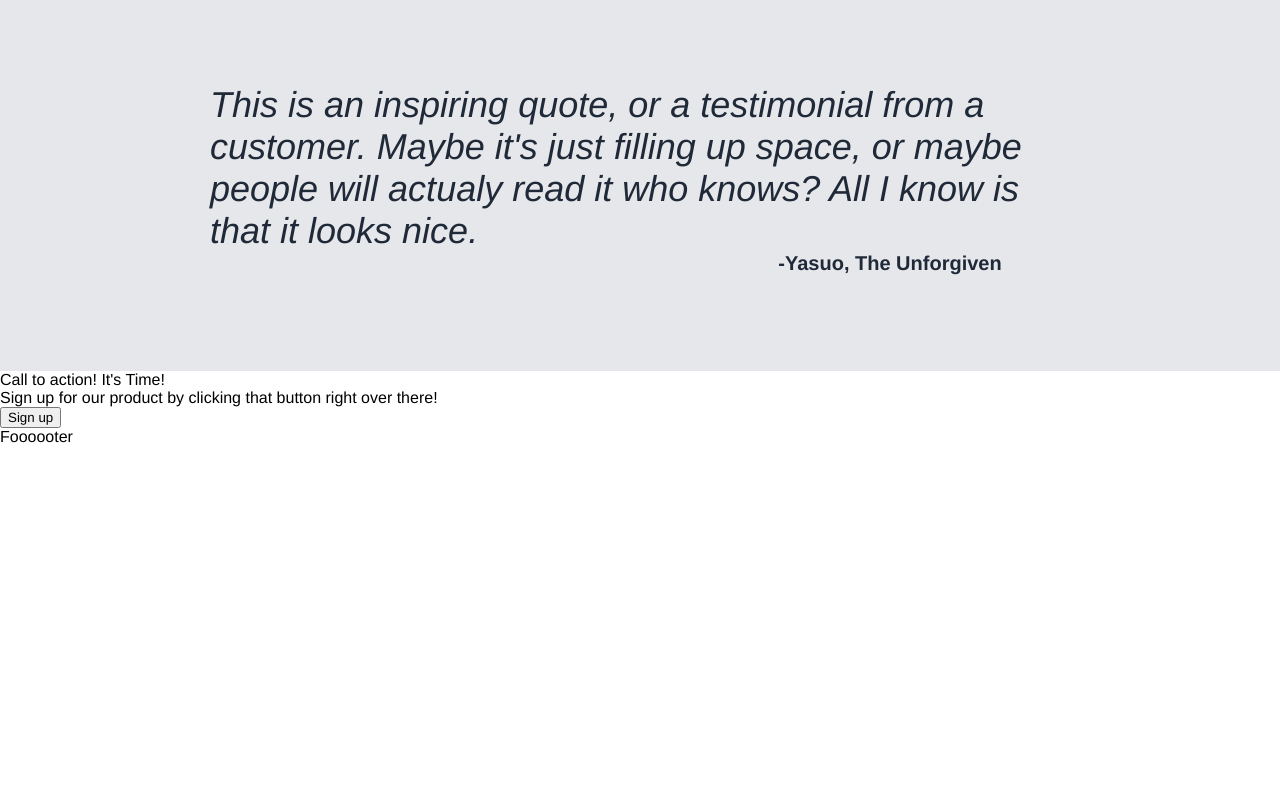
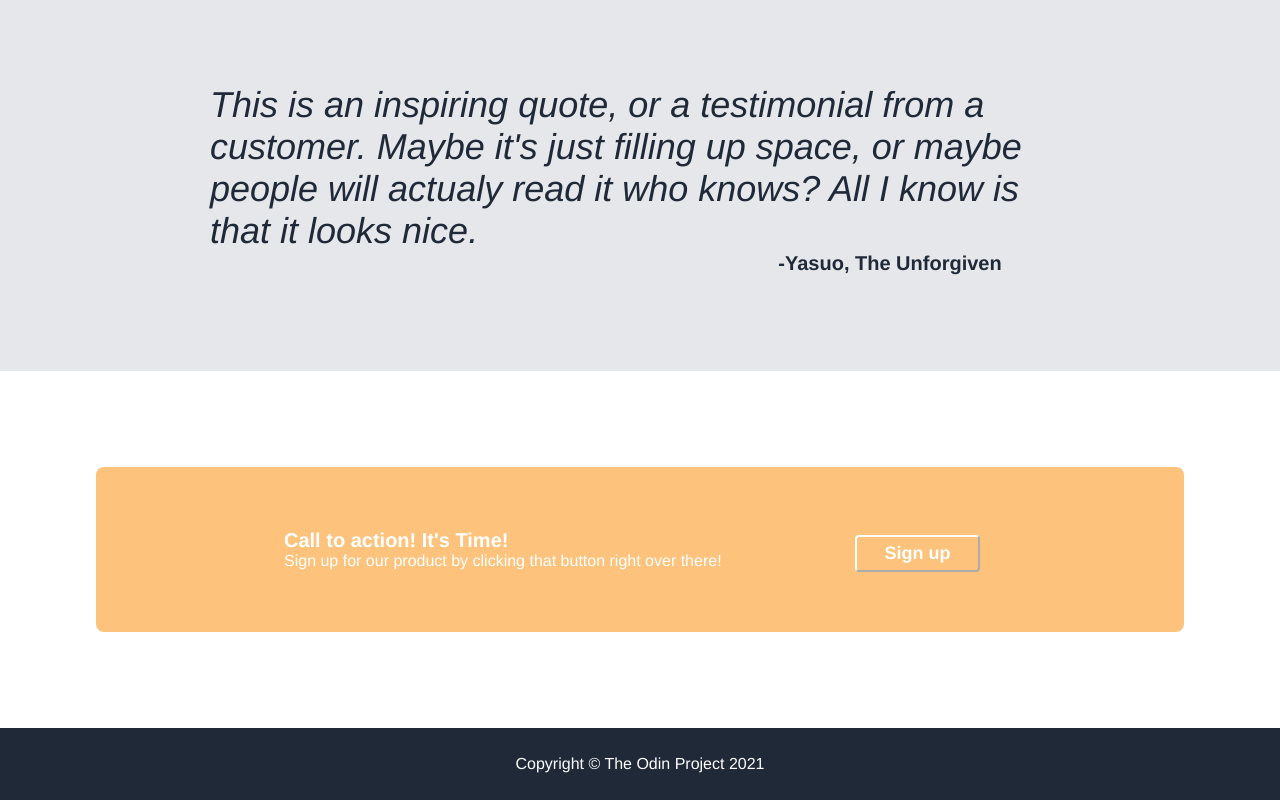
Before and after one commit to daviddinh1/landing-page, a plain HTML site: page index.html in a window 1280 px wide. Shown: the part 1020-1820 px from the top of the page. Before the commit the page ends 1466 px from the top, so only its background shows below. Drawn offline with Linux system fonts and the light colour scheme.

Commit message:
Finished project added call to action and the footergit status

```diff
--- a/index.html
+++ b/index.html
@@ -60,14 +60,19 @@
   <div id="author">-Yasuo, The Unforgiven</div>
  </div>
 
- <div> <!--fifth section for sign up-->
-  <div>Call to action! It's Time!</div>
-  <div>Sign up for our product by clicking that button right over there!</div>
-  <button>Sign up</button>
+ <div class="section5"> <!--fifth section for sign up-->
+   <div class="call">
+    <div id="action">Call to action! It's Time!</div>
+    <div>Sign up for our product by clicking that button right over there!</div>
+   </div>
+   <div class="movement">
+    <button id="button2">Sign up</button>
+   </div>
  </div>
 
- <div> <!--basically last section for the footer-->
-  <div>Foooooter</div>
+ <div class="footer"> <!--basically last section for the footer-->
+  <div>Copyright © The Odin Project 2021</div>
  </div>
+
 </body>
 </html>
--- a/style.css
+++ b/style.css
@@ -1,6 +1,11 @@
 *{
   font-family: helvetica;
   margin: 0;
+}
+
+body{
+ display: flex;
+ flex-direction: column;
 }
 
 ul {
@@ -150,6 +155,49 @@ ul {
 
 .section5{
   background-color: #fdc37c;
-  margin: 32px;
+  margin: 96px;
+  color: white;
+  display: flex;
+  align-items: center;
+  justify-content: space-between;
+  gap: 128px;
+  padding: 60px;
+  border-radius: 8px;
+}
 
+.call{
+ display: flex;
+ flex-direction: column;
+ padding-left: 128px;
 }
+
+#button2{
+ border-radius: 4px;
+ background-color: #fdc37c;
+ border-color: white;
+ font-size: 18px;
+ font-weight: bold;
+ color: white;
+ margin-top: 8px;
+  width: 125px;
+  padding: 6px 8px;
+}
+
+#action{
+ font-weight: bold;
+ font-size: 20px;
+}
+
+.movement{
+ padding-right: 144px;
+}
+
+.footer{
+ background-color: #1f2937;
+ color: white;
+ display: flex;
+ align-items: center;
+ justify-content: center;
+ margin-top: auto;
+ height: 72px;
+}
```
